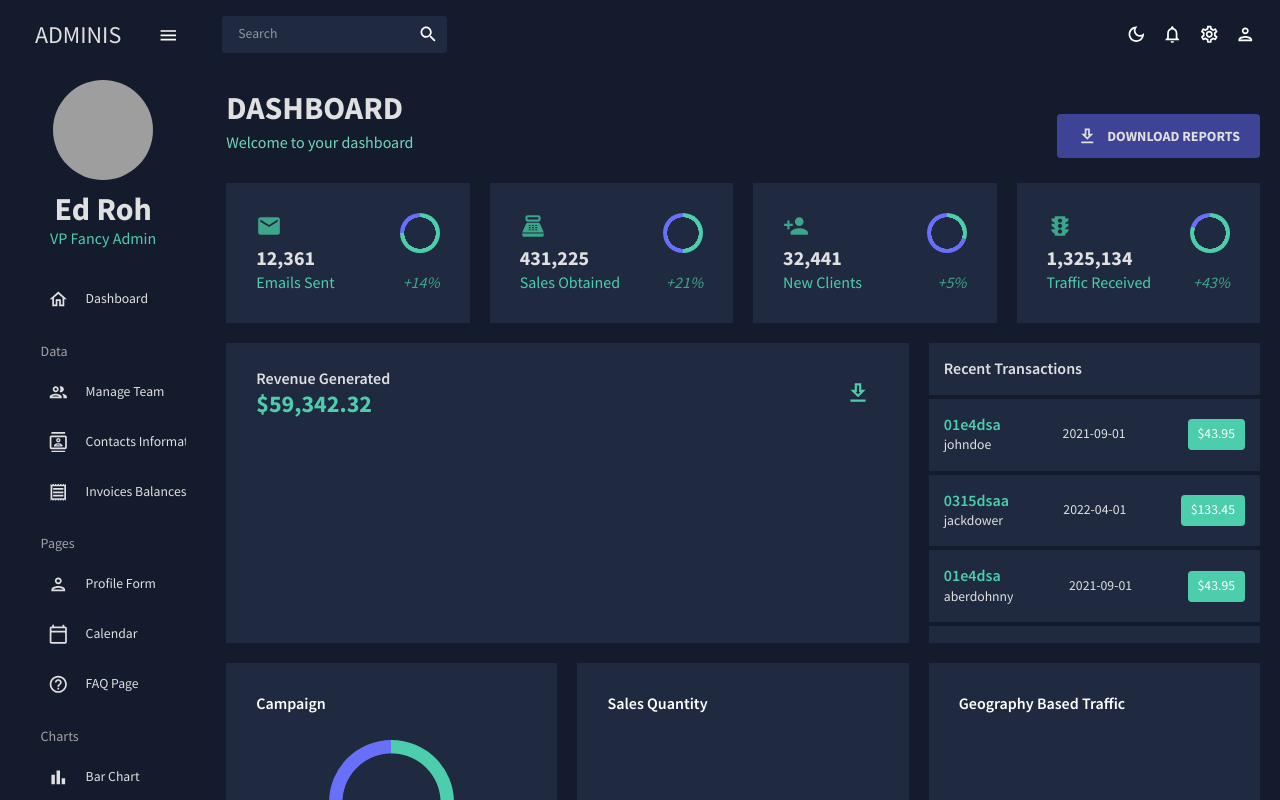
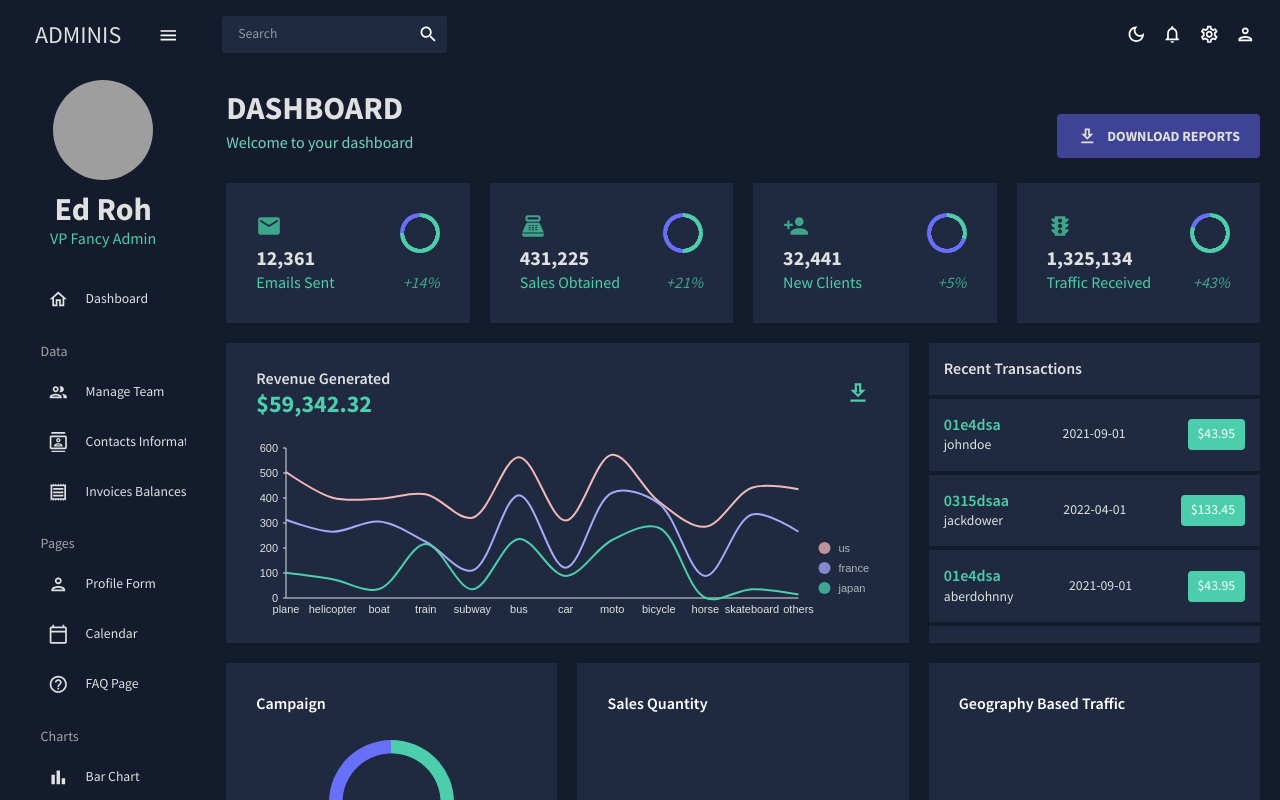
Before and after one commit to RupsanaAkter/admin-dashboard, a React (Create React App) app: page / in a window 1280 px wide. Shown: the top 800 px of the page. Built offline with nearby package versions, Linux system fonts and the light colour scheme; grey boxes are pictures that could not be loaded.

Commit message:
added linechart

```diff
--- /dev/null
+++ b/src/components/LineChart/LineChart.js
@@ -0,0 +1,116 @@
+import { useTheme } from '@mui/material';
+import React from 'react';
+import { tokens } from '../../theme';
+import { mockLineData as data } from "../../data/Mockdata";
+import { ResponsiveLine } from '@nivo/line';
+const LineChart = ({ isCustomLineColors = false, isDashboard = false }) => {
+    const theme = useTheme();
+    const colors = tokens(theme.palette.mode);
+    return (
+        <ResponsiveLine
+      data={data}
+      theme={{
+        axis: {
+          domain: {
+            line: {
+              stroke: colors.grey[100],
+            },
+          },
+          legend: {
+            text: {
+              fill: colors.grey[100],
+            },
+          },
+          ticks: {
+            line: {
+              stroke: colors.grey[100],
+              strokeWidth: 1,
+            },
+            text: {
+              fill: colors.grey[100],
+            },
+          },
+        },
+        legends: {
+          text: {
+            fill: colors.grey[100],
+          },
+        },
+        tooltip: {
+          container: {
+            color: colors.primary[500],
+          },
+        },
+      }}
+      colors={isDashboard ? { datum: "color" } : { scheme: "nivo" }} // added
+      margin={{ top: 50, right: 110, bottom: 50, left: 60 }}
+      xScale={{ type: "point" }}
+      yScale={{
+        type: "linear",
+        min: "auto",
+        max: "auto",
+        stacked: true,
+        reverse: false,
+      }}
+      yFormat=" >-.2f"
+      curve="catmullRom"
+      axisTop={null}
+      axisRight={null}
+      axisBottom={{
+        orient: "bottom",
+        tickSize: 0,
+        tickPadding: 5,
+        tickRotation: 0,
+        legend: isDashboard ? undefined : "transportation", // added
+        legendOffset: 36,
+        legendPosition: "middle",
+      }}
+      axisLeft={{
+        orient: "left",
+        tickValues: 5, // added
+        tickSize: 3,
+        tickPadding: 5,
+        tickRotation: 0,
+        legend: isDashboard ? undefined : "count", // added
+        legendOffset: -40,
+        legendPosition: "middle",
+      }}
+      enableGridX={false}
+      enableGridY={false}
+      pointSize={8}
+      pointColor={{ theme: "background" }}
+      pointBorderWidth={2}
+      pointBorderColor={{ from: "serieColor" }}
+      pointLabelYOffset={-12}
+      useMesh={true}
+      legends={[
+        {
+          anchor: "bottom-right",
+          direction: "column",
+          justify: false,
+          translateX: 100,
+          translateY: 0,
+          itemsSpacing: 0,
+          itemDirection: "left-to-right",
+          itemWidth: 80,
+          itemHeight: 20,
+          itemOpacity: 0.75,
+          symbolSize: 12,
+          symbolShape: "circle",
+          symbolBorderColor: "rgba(0, 0, 0, .5)",
+          effects: [
+            {
+              on: "hover",
+              style: {
+                itemBackground: "rgba(0, 0, 0, .03)",
+                itemOpacity: 1,
+              },
+            },
+          ],
+        },
+      ]}
+    />
+    );
+};
+
+export default LineChart;
--- a/src/scenes/Dashboard/Dashboard.js
+++ b/src/scenes/Dashboard/Dashboard.js
@@ -10,6 +10,7 @@
 import Header from '../../components/Header/Header';
 import ProgressCircle from '../../components/ProgressCircle/ProgressCircle';
 import StateBox from '../../components/StateBox/StateBox';
+import LineChart from '../../components/LineChart/LineChart';
 const Dashboard = () => {
     const theme = useTheme();
   const colors = tokens(theme.palette.mode);
@@ -158,7 +159,7 @@
               </Box>
             </Box>
             <Box height="250px" m="-20px 0 0 0">
-              {/* <LineChart isDashboard={true} /> */}
+              <LineChart isDashboard={true} />
             </Box>
           </Box>
           <Box
```
